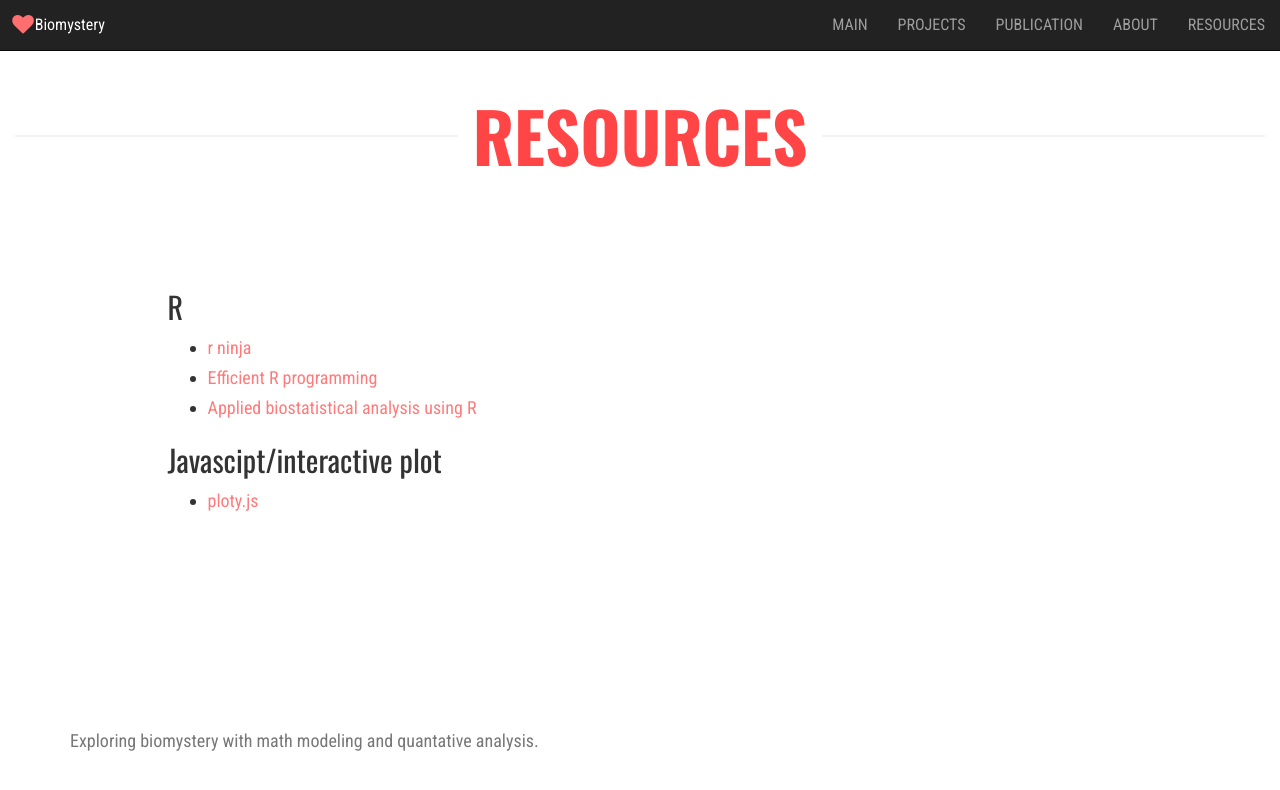
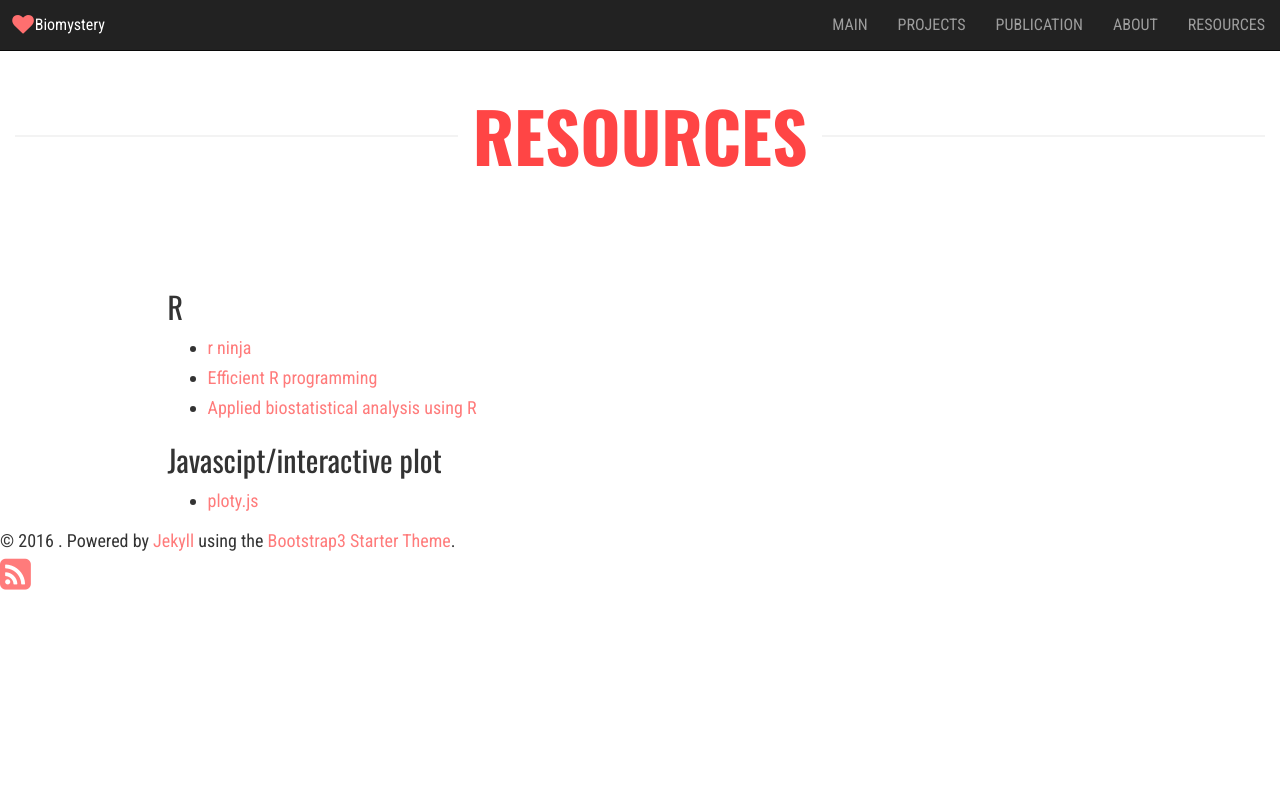
Before and after one commit to biomystery/biomystery.github.io, a Jekyll site: the page built from _pages/resource.md, in a window 1280 px wide. Shown: the top 790 px of the page. Built offline with Jekyll 4.4.1, drawn with Linux system fonts in a browser that asks for light colours; nearby versions of some CDN libraries.

Commit message:
update footer

```diff
--- a/_includes/footer.html
+++ b/_includes/footer.html
@@ -1,13 +1,25 @@
 
-    <footer class="site-footer">
-        <div class="container">
-            <div class="row">
-                <div class="col-md-12">
-                    <p class="text-muted">{{ site.data.global.footer_text }}</p>
-                </div>
-            </div>
-        </div>
-    </footer>
+{% if site.owner.google.ad-client and site.owner.google.ad-slot %}{%
+include ad-footer.html %}{% endif %}
+<span>&copy; {{ site.time | date: '%Y' }} {{ site.owner.name }}. Powered
+by <a href="http://jekyllrb.com" rel="nofollow">Jekyll</a> using the <a
+href="https://scotch.io/tutorials/getting-started-with-jekyll-plus-a-free-bootstrap-3-starter-theme" rel="nofollow">Bootstrap3 Starter Theme</a>.</span>
+
+
+<div class="social-icons">
+	{% if site.owner.twitter %}<a href="http://twitter.com/{{ site.owner.twitter }}" title="{{ site.owner.name}} on Twitter" target="_blank"><i class="fa fa-twitter-square fa-2x"></i></a>{% endif %}
+	{% if site.owner.facebook %}<a href="http://facebook.com/{{ site.owner.facebook }}" title="{{ site.owner.name}} on Facebook" target="_blank"><i class="fa fa-facebook-square fa-2x"></i></a>{% endif %}
+	{% if site.owner.google.plus %}<a href="http://plus.google.com/+{{ site.owner.google.plus }}" title="{{ site.owner.name}} on Google+" target="_blank"><i class="fa fa-google-plus-square fa-2x"></i></a>{% endif %}
+	{% if site.owner.linkedin %}<a href="http://linkedin.com/in/{{ site.owner.linkedin }}" title="{{ site.owner.name}} on LinkedIn" target="_blank"><i class="fa fa-linkedin-square fa-2x"></i></a>{% endif %}
+	{% if site.owner.stackexchange %}<a href="{{ site.owner.stackexchange }}" title="{{ site.owner.name}} on StackExchange" target="_blank"><i class="fa fa-stack-exchange fa-2x"></i></a>{% endif %}
+	{% if site.owner.instagram %}<a href="http://instagram.com/{{ site.owner.instagram }}" title="{{ site.owner.name}} on Instagram" target="_blank"><i class="fa fa-instagram fa-2x"></i></a>{% endif %}
+	{% if site.owner.flickr %}<a href="http://www.flickr.com/photos/{{ site.owner.flickr }}" title="{{ site.owner.name}} on Flickr" target="_blank"><i class="fa fa-flickr fa-2x"></i></a>{% endif %}
+	{% if site.owner.github %}<a href="http://github.com/{{ site.owner.github }}" title="{{ site.owner.name}} on Github" target="_blank"><i class="fa fa-github-square fa-2x"></i></a>{% endif %}
+	{% if site.owner.tumblr %}<a href="http://{{ site.owner.tumblr }}.tumblr.com" title="{{ site.owner.name}} on Tumblr" target="_blank"><i class="fa fa-tumblr-square fa-2x"></i></a>{% endif %}
+	{% if site.owner.pinterest %}<a href="https://www.pinterest.com/{{ site.owner.pinterest }}/" title="{{ site.owner.name}} on Pinterest" target="_blank"><i class="fa fa-pinterest fa-2x"></i></a>{% endif %}
+  <a href="{{ site.url }}/feed.xml" title="Atom/RSS feed"><i class="fa fa-rss-square fa-2x"></i></a>
+</div>
+<!-- /.social-icons -->
 
 
     <!-- JavaScript -->
```
